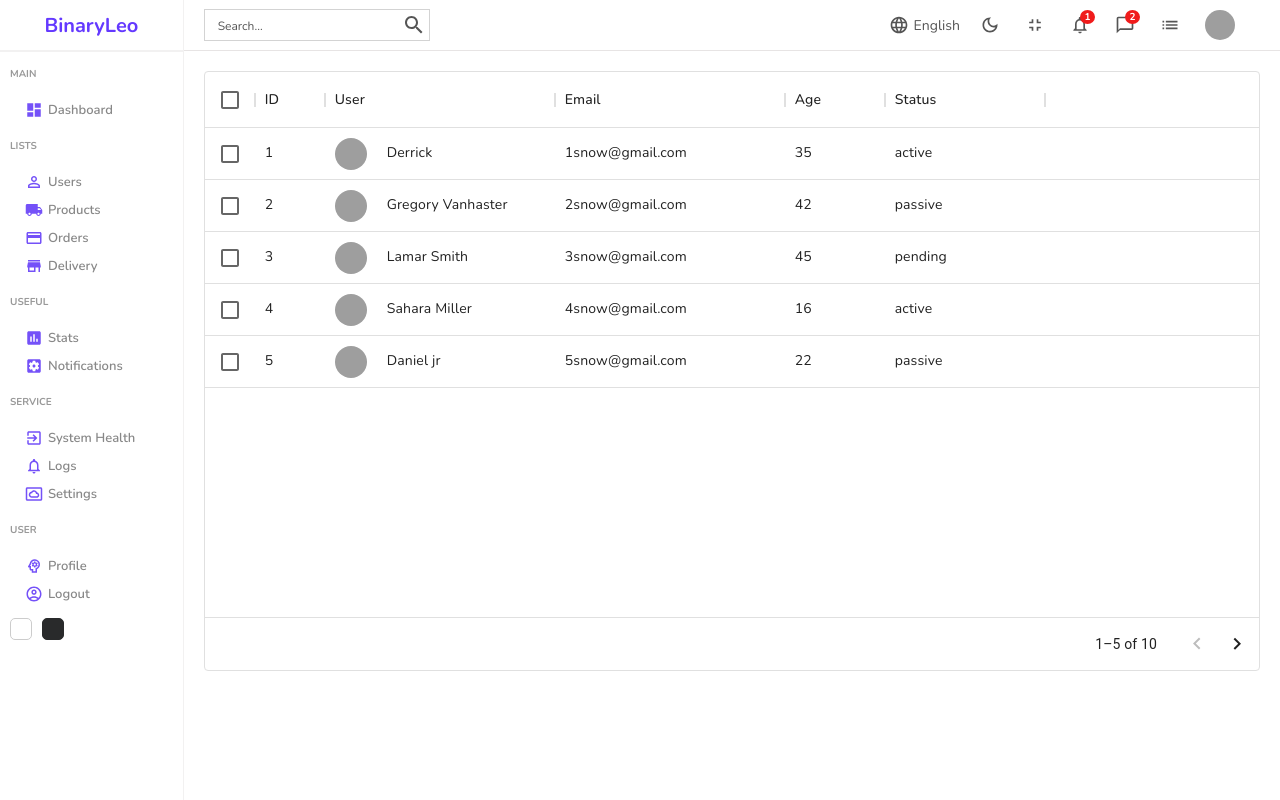
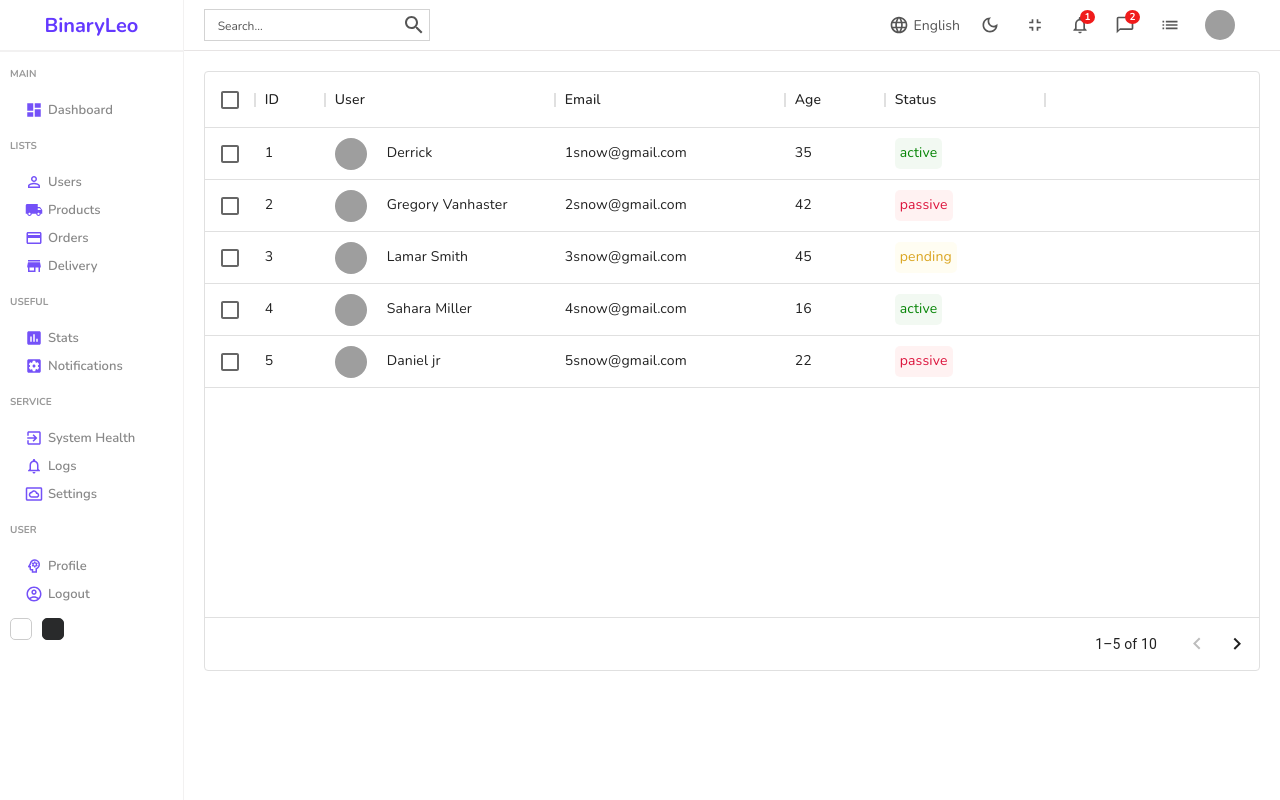
Before and after one commit to BinaryLeo/react_firebase_imageupload, a React (Create React App) app: page /users in a window 1280 px wide. Built offline with nearby package versions, Linux system fonts and the light colour scheme; grey boxes are pictures that could not be loaded.

Commit message:
Users Status

```diff
--- a/src/components/datatable/datatable.scss
+++ b/src/components/datatable/datatable.scss
@@ -14,4 +14,21 @@
 
     }
   }
+  .cellWithStatus{
+    padding:5px;
+    border-radius:5px;
+
+    &.active{
+      background-color: rgba(0,128,0,0.05);
+      color:rgb(6, 133, 6);
+    }
+    &.pending{
+      background-color: rgba(255,217,0,0.05);
+      color: rgb(218, 165, 32);
+    }
+    &.passive{
+      background-color: rgba(255,0,0,0.05);
+      color: rgb(220, 20, 60);
+    }
+  }
 }
```
Also changed, not shown: src/datatablesource.js (line endings or trailing spaces).
